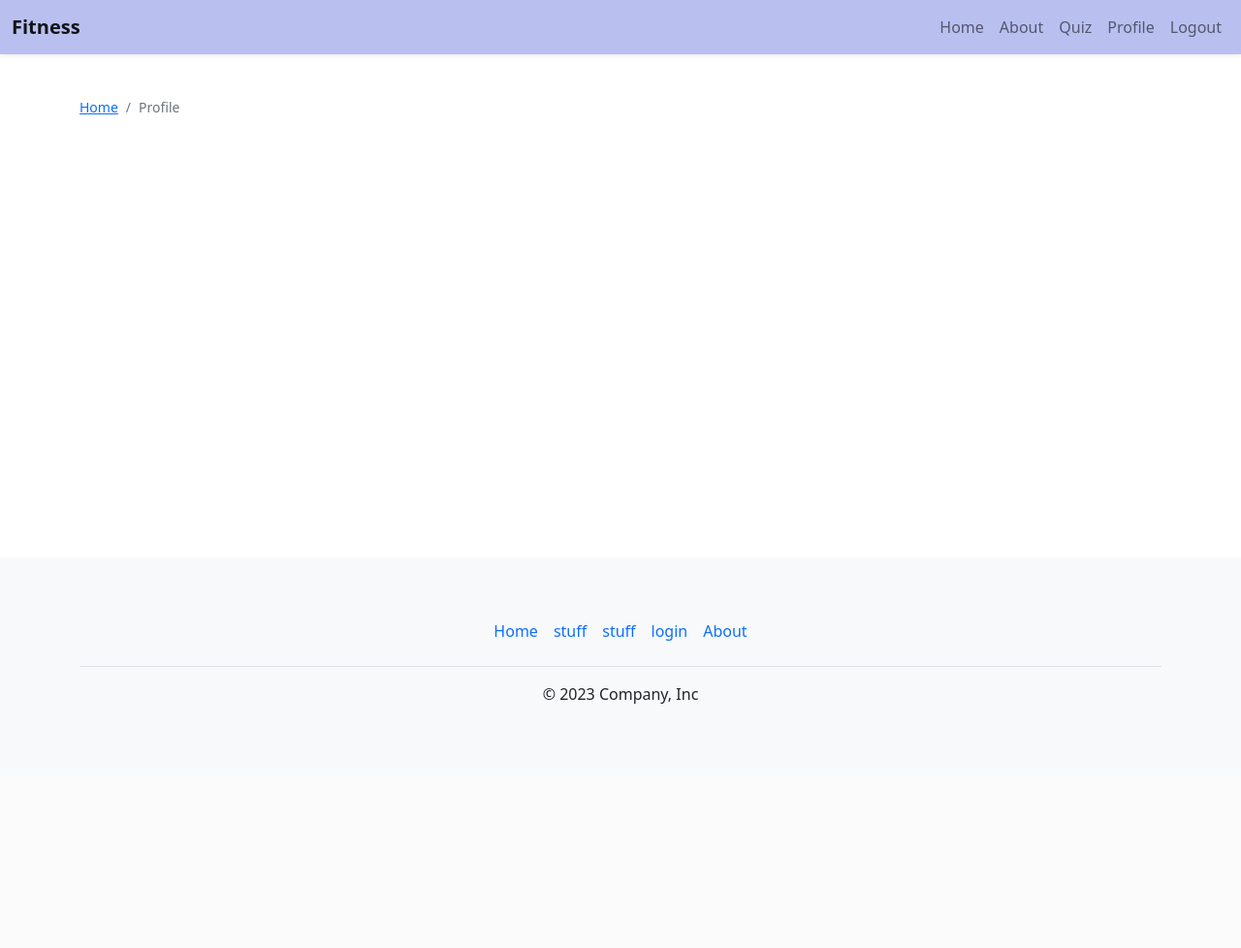
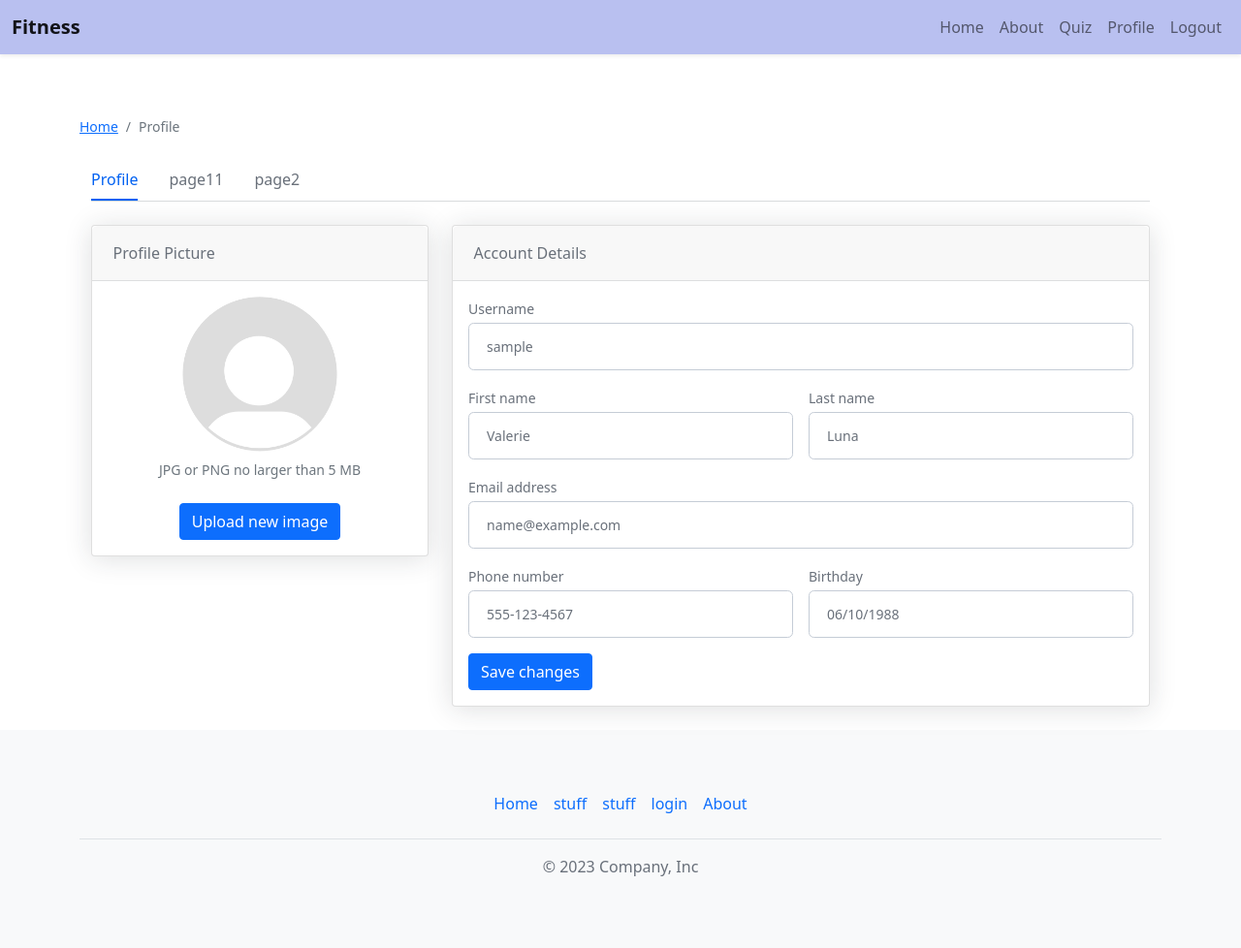
Before and after one commit to ShawnKi/SoftwareEngineeringProjectCSE3026, a Flask app: a page that uses SoftwareEngineeringProjectCSE3026-test1/templates/profile.html in a window 1280 px wide. Shown: the whole page at 97% size. Before the commit the page ends 726 px from the top, so only its background shows below. Run offline with Flask 3, Linux system fonts and the light colour scheme; the visitor is signed in with stand-in values (Sample User, id 1); data comes from the database, SQL or seed files in the repository.

Commit message:
profile pages

```diff
--- /dev/null
+++ b/SoftwareEngineeringProjectCSE3026-test1/static/profile.css
@@ -0,0 +1,58 @@
+body{margin-top:20px;
+    color:#69707a;
+    }
+    .img-account-profile {
+        height: 10rem;
+    }
+    .rounded-circle {
+        border-radius: 50% !important;
+    }
+    .card {
+        box-shadow: 0 0.15rem 1.75rem 0 rgb(33 40 50 / 15%);
+    }
+    .card .card-header {
+        font-weight: 500;
+    }
+    .card-header:first-child {
+        border-radius: 0.35rem 0.35rem 0 0;
+    }
+    .card-header {
+        padding: 1rem 1.35rem;
+        margin-bottom: 0;
+        background-color: rgba(33, 40, 50, 0.03);
+        border-bottom: 1px solid rgba(33, 40, 50, 0.125);
+    }
+    .form-control, .dataTable-input {
+        display: block;
+        width: 100%;
+        padding: 0.875rem 1.125rem;
+        font-size: 0.875rem;
+        font-weight: 400;
+        line-height: 1;
+        color: #69707a;
+        background-color: #fff;
+        background-clip: padding-box;
+        border: 1px solid #c5ccd6;
+        -webkit-appearance: none;
+        -moz-appearance: none;
+        appearance: none;
+        border-radius: 0.35rem;
+        transition: border-color 0.15s ease-in-out, box-shadow 0.15s ease-in-out;
+    }
+
+    .nav-borders .nav-link.active {
+        color: #0061f2;
+        border-bottom-color: #0061f2;
+    }
+    .nav-borders .nav-link {
+        color: #69707a;
+        border-bottom-width: 0.125rem;
+        border-bottom-style: solid;
+        border-bottom-color: transparent;
+        padding-top: 0.5rem;
+        padding-bottom: 0.5rem;
+        padding-left: 0;
+        padding-right: 0;
+        margin-left: 1rem;
+        margin-right: 1rem;
+    }
--- a/SoftwareEngineeringProjectCSE3026-test1/templates/profile.html
+++ b/SoftwareEngineeringProjectCSE3026-test1/templates/profile.html
@@ -1,4 +1,7 @@
 {% extends 'base.html' %}
+{% block head %}
+<link rel="stylesheet" href="{{ url_for('static', filename='profile.css') }}">
+{% endblock %}
 {% block body %}
 <div class="container">
     <div>
@@ -8,4 +11,85 @@
         </ol>
     </div>
 </div>
+<div class="container-xl px-4 mt-4">
+    <!-- Account page navigation-->
+    <nav class="nav nav-borders">
+        <a class="nav-link active ms-0" href="#" target="__blank">Profile</a>
+        <a class="nav-link" href="#" target="__blank">page11</a>
+        <a class="nav-link" href="#" target="__blank">page2</a>
+    </nav>
+    <hr class="mt-0 mb-4">
+    <div class="row">
+        <div class="col-xl-4">
+            <!-- Profile picture (maybe change)-->
+            <div class="card mb-4 mb-xl-0">
+                <div class="card-header">Profile Picture</div>
+                <div class="card-body text-center">
+                    <!-- Profile picture image-->
+                    <img class="img-account-profile rounded-circle mb-2"
+                        src="SoftwareEngineeringProjectCSE3026-test1/static/images/Default_pfp.png" alt="">
+                    <!-- Profile picture help block-->
+                    <div class="small font-italic text-muted mb-4">JPG or PNG no larger than 5 MB</div>
+                    <!-- Profile picture upload button-->
+                    <button class="btn btn-primary" type="button">Upload new image</button>
+                </div>
+            </div>
+        </div>
+        <div class="col-xl-8">
+            <!-- Account details card-->
+            <div class="card mb-4">
+                <div class="card-header">Account Details</div>
+                <div class="card-body">
+                    <form>
+                        <!-- Form Group (username)-->
+                        <div class="mb-3">
+                            <label class="small mb-1" for="inputUsername">Username</label>
+                            <input class="form-control" id="inputUsername" type="text" placeholder="Enter your username"
+                                value={{current_user.username}}>
+                        </div>
+                        <!-- Form Row-->
+                        <div class="row gx-3 mb-3">
+                            <!-- Form Group (first name)-->
+                            <div class="col-md-6">
+                                <label class="small mb-1" for="inputFirstName">First name</label>
+                                <input class="form-control" id="inputFirstName" type="text"
+                                    placeholder="Enter your first name" value="Valerie">
+                            </div>
+                            <!-- Form Group (last name)-->
+                            <div class="col-md-6">
+                                <label class="small mb-1" for="inputLastName">Last name</label>
+                                <input class="form-control" id="inputLastName" type="text"
+                                    placeholder="Enter your last name" value="Luna">
+                            </div>
+                        </div>
+                        <!-- Form Row        -->
+                        <!-- Form Group (email address)-->
+                        <div class="mb-3">
+                            <label class="small mb-1" for="inputEmailAddress">Email address</label>
+                            <input class="form-control" id="inputEmailAddress" type="email"
+                                placeholder="Enter your email address" value="name@example.com">
+                        </div>
+                        <!-- Form Row-->
+                        <div class="row gx-3 mb-3">
+                            <!-- Form Group (phone number)-->
+                            <div class="col-md-6">
+                                <label class="small mb-1" for="inputPhone">Phone number</label>
+                                <input class="form-control" id="inputPhone" type="tel"
+                                    placeholder="Enter your phone number" value="555-123-4567">
+                            </div>
+                            <!-- Form Group (birthday)-->
+                            <div class="col-md-6">
+                                <label class="small mb-1" for="inputBirthday">Birthday</label>
+                                <input class="form-control" id="inputBirthday" type="text" name="birthday"
+                                    placeholder="Enter your birthday" value="06/10/1988">
+                            </div>
+                        </div>
+                        <!-- Save changes button-->
+                        <button class="btn btn-primary" type="button">Save changes</button>
+                    </form>
+                </div>
+            </div>
+        </div>
+    </div>
+</div>
 {% endblock %}
```
Also changed, not shown: SoftwareEngineeringProjectCSE3026-test1/static/images/Default_pfp.png (added).
